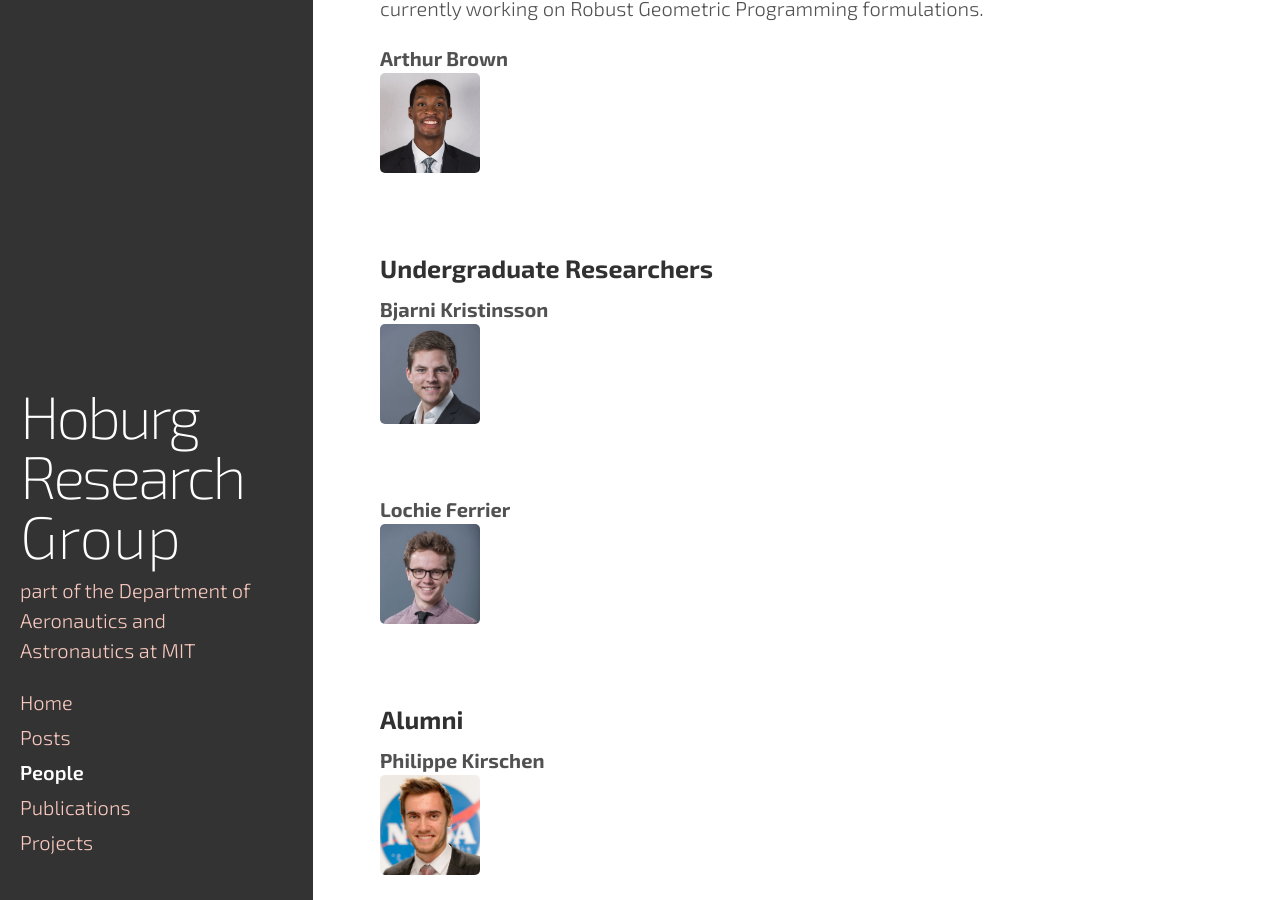
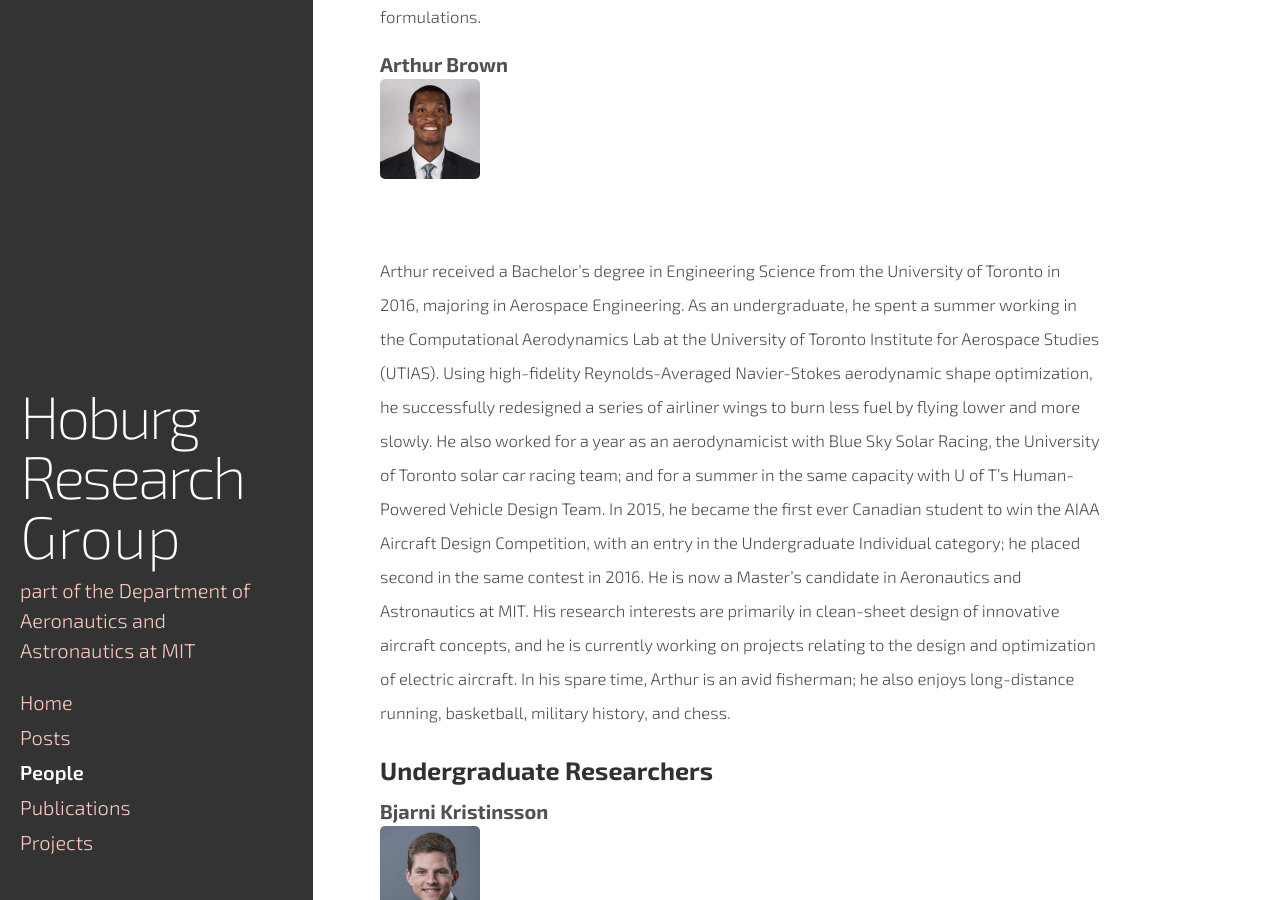
Before and after one commit to convexengineering/convexengineering.github.io, a Jekyll site: the page built from people/index.html, in a window 1280 px wide and 900 px high, scrolled down 2820 px. Built offline with Jekyll 4.4.1, drawn with Linux system fonts in a browser that asks for light colours.

Commit message:
Used <sub> hack to reduce font size.

```diff
--- a/_data/people.yml
+++ b/_data/people.yml
@@ -40,35 +40,63 @@
     role: Master's Student
     img: michael.jpg
     webpage:
-    bio: Michael Burton is a Master's candidate in the Aeronautical and Astronautical Engineering department at MIT. Michael received a B.S. in Aerospace Engineering from MIT. He specializes in geometric programming optimization and systems engineering in the Aerospace Computational Dynamics Laboratory. Michael is a recipient of both the MIT Presidential and NSF Graduate Research Fellowships.
+    bio: <sub> Michael Burton is a Master's candidate in the Aeronautical and Astronautical Engineering department at MIT.
+        Michael received a B.S. in Aerospace Engineering from MIT. He specializes in geometric programming optimization
+        and systems engineering in the Aerospace Computational Dynamics Laboratory. Michael is a recipient of both the
+        MIT Presidential and NSF Graduate Research Fellowships.
 bozturk:
     display_name: Berk Ozturk
     email: bozturk@mit.edu
     role: Master's Student
     img: berk.jpg
     webpage:
-    bio: Berk Ozturk is  Master's candidate in the AeroAstro Department at MIT. He received his B.S. in Aerospace Engineering from MIT. He is interested in the application of geometric and signomial programming for the design and sensitivity analysis of novel aircraft concepts.
+    bio: |
+        <sub> Berk Ozturk is  Master's candidate in the AeroAstro Department at MIT.
+        He received his B.S. in Aerospace Engineering from MIT. He is interested in the application of geometric and signomial programming
+        for the design and sensitivity analysis of novel aircraft concepts.
 mayork:
     display_name: Martin York
     email: mayork@mit.edu
     role: Master's Student
     img: martin.jpg
     webpage:
-    bio: Martin York is a Master’s candidate in the Aeronautical and Astronautical Engineering department at MIT. His research focuses on using signomial programming for aircraft conceptual design optimization. He is a member of the Hoburg Research Group’s D8 team, where he is working with Aurora Flight Sciences to perform a sensitivity and scaling analysis of the D8 aircraft concept. Martin is a cadet in Air Force ROTC and will commission into the Air Force, where he hopes to pursue a career as a pilot, upon completion of his Master’s degree.
+    bio: <sub> Martin York is a Master’s candidate in the Aeronautical and Astronautical Engineering department at MIT.
+     His research focuses on using signomial programming for aircraft conceptual design optimization.
+     He is a member of the Hoburg Research Group’s D8 team, where he is working with Aurora Flight Sciences to
+     perform a sensitivity and scaling analysis of the D8 aircraft concept.
+     Martin is a cadet in Air Force ROTC and will commission into the Air Force,
+     where he hopes to pursue a career as a pilot, upon completion of his Master’s degree.
 saab:
     display_name: Ali Saab
     email: saab@mit.edu
     role: Master's Student
     img: ali.jpg
     webpage:
-    bio: Ali received a BE in Mechanical Engineering and a BS in Mathematics from the American University of Beirut (AUB) in 2016. As an undergraduate, he was a member of the Microfluidics lab and worked on designing a surface tension actuated micropump. In his final year project, he used stochastic sampling to design fast algorithms for inverse particle tracking in stochastic flow fields. He was a visiting student at MIT in the Aerospace Computational Design Laboratory (ACDL), and worked with the Uncertainty Quantification Group on implementing the mathematical model of the sap exudation in maple trees using MUQ, and then inferring the uncertain inputs to that model using MCMC methods. In 2016, he began his MS in Computations for Design and Optimization at MIT, and is currently working on Robust Geometric Programming formulations.
+    bio: <sub> Ali received a BE in Mechanical Engineering and a BS in Mathematics from the American University of Beirut (AUB) in 2016.
+     As an undergraduate, he was a member of the Microfluidics lab and worked on designing a surface tension actuated micropump.
+     In his final year project, he used stochastic sampling to design fast algorithms for inverse particle tracking in stochastic flow fields.
+     He was a visiting student at MIT in the Aerospace Computational Design Laboratory (ACDL),
+     and worked with the Uncertainty Quantification Group on implementing the mathematical model of the sap exudation in maple trees using MUQ,
+     and then inferring the uncertain inputs to that model using MCMC methods. In 2016, he began his MS in Computations for
+     Design and Optimization at MIT, and is currently working on Robust Geometric Programming formulations.
 arthurb:
     display_name: Arthur Brown
     email: arthurb@mit.edu
     role: Master's Student
     img: arthur.jpg
     webpage:
-    bio:
+    bio: <sub> Arthur received a Bachelor's degree in Engineering Science from the University of Toronto in 2016,
+     majoring in Aerospace Engineering. As an undergraduate, he spent a summer working in the Computational Aerodynamics Lab at the
+     University of Toronto Institute for Aerospace Studies (UTIAS). Using high-fidelity Reynolds-Averaged Navier-Stokes
+     aerodynamic shape optimization, he successfully redesigned a series of airliner wings to burn less fuel by flying lower and more slowly.
+     He also worked for a year as an aerodynamicist with Blue Sky Solar Racing, the University of Toronto solar car racing team;
+     and for a summer in the same capacity with U of T's Human-Powered Vehicle Design Team.
+     In 2015, he became the first ever Canadian student to win the AIAA Aircraft Design Competition,
+     with an entry in the Undergraduate Individual category; he placed second in the same contest in 2016.
+     He is now a Master's candidate in Aeronautics and Astronautics at MIT.
+     His research interests are primarily in clean-sheet design of innovative aircraft concepts,
+     and he is currently working on projects relating to the design and optimization of electric aircraft.
+     In his spare time, Arthur is an avid fisherman; he also enjoys long-distance running, basketball, military history, and chess.
 bjarni:
     display_name: Bjarni Kristinsson
     email: bjarni@mit.edu
```
